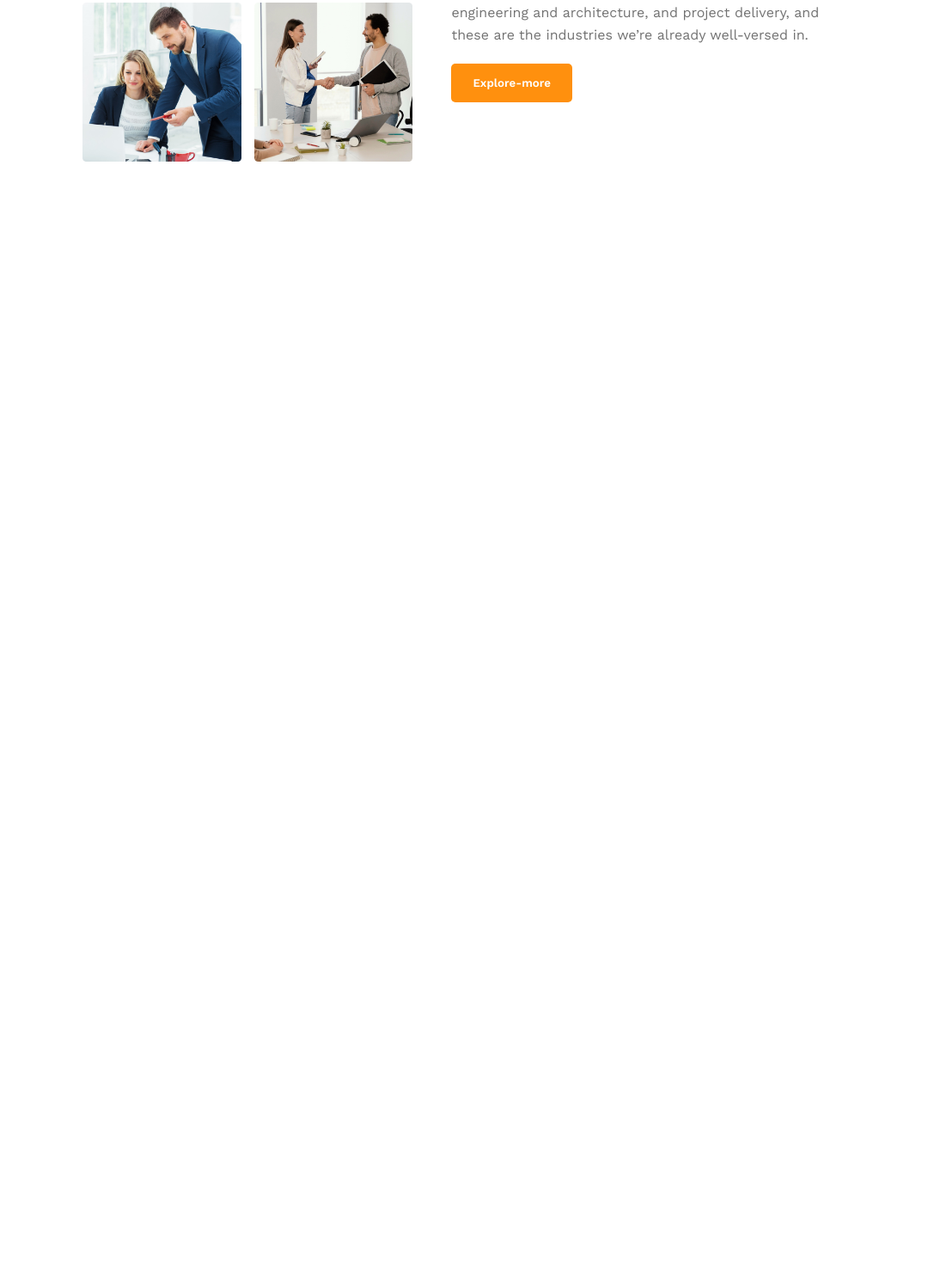
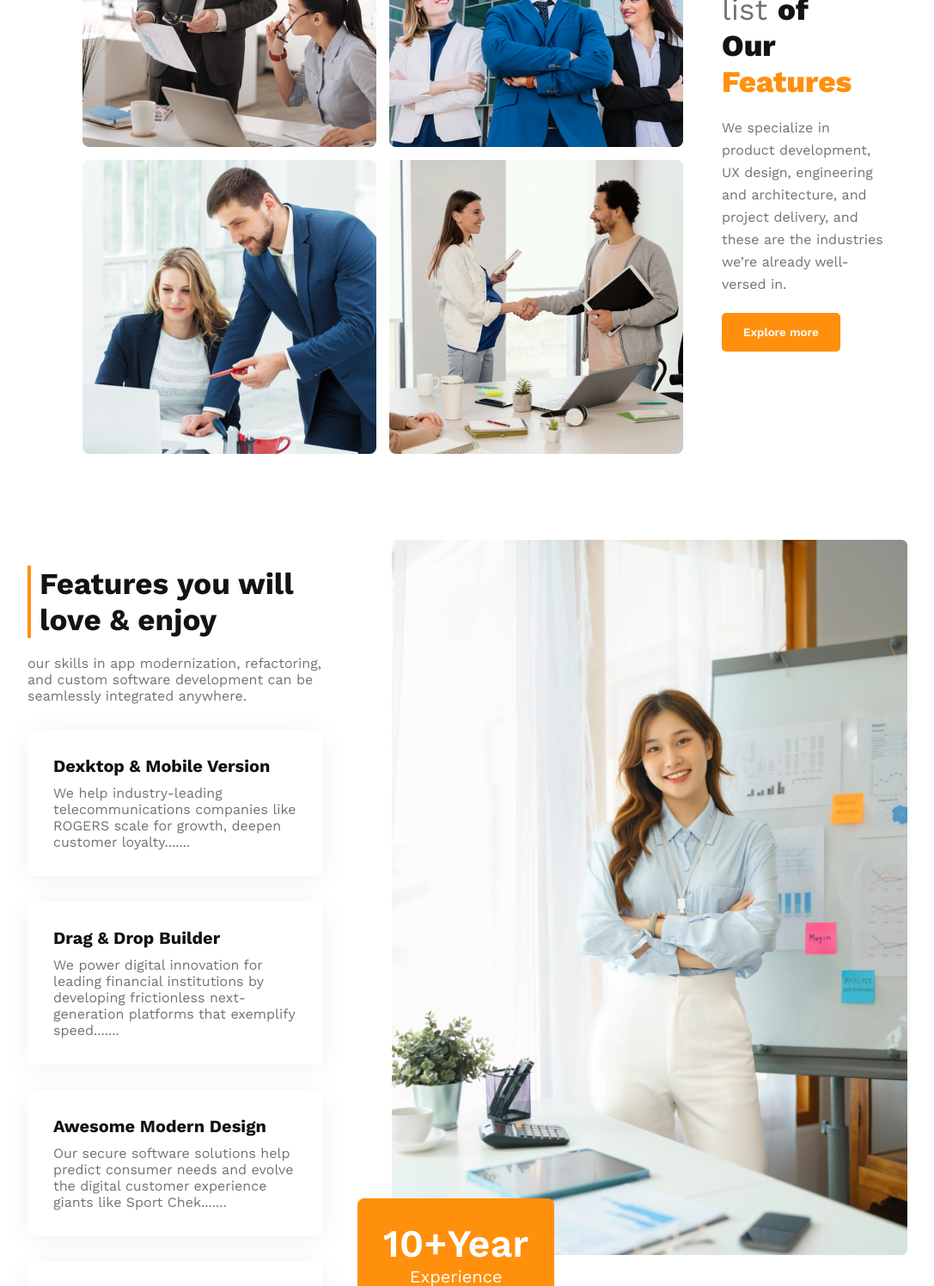
Before and after one commit to Foysalhossain/g3-architects, a plain HTML site: page index.html in a window 1280 px wide. Shown: the part 1304-2800 px from the top of the page at 86% size, without its empty margins (96-1183 px from the left). Before the commit the page ends 1592 px from the top, so only its background shows below. Drawn offline with nearby package versions, Linux system fonts and the light colour scheme.

Commit message:
feature section added

```diff
--- a/index.html
+++ b/index.html
@@ -49,6 +49,7 @@
     </header>
     <!-- main area -->
     <main>
+        <!-- features list area -->
         <div class="features-list">
             <div class="feature-list-img">
                 <img src="images/team1.png" alt="">
@@ -60,13 +61,57 @@
                 <h2 class="feature-list-title">Quick list <span class="color-1">of Our</span> <span
                         class="color-2">Features</span></h2>
                 <p>
-                    We specialize in product development, UX design, <br> engineering and architecture, and project
+                    We specialize in product development, UX design, engineering and architecture, and project
                     delivery,
                     and these are the industries we’re already well-versed in.
                 </p>
-                <button class="btn-primary">Explore-more</button>
+                <button class="btn-primary">Explore more</button>
             </div>
         </div>
+
+        <!-- featues section area -->
+        <div class="features-section">
+            <div class="feature-section-info">
+                <h2 class="feature-section-title">Features you will <br> love & enjoy</h2>
+                <p class="feature-description">
+                    our skills in app modernization, refactoring, and custom software development can be seamlessly
+                    integrated anywhere.
+                </p>
+                <div class="feature-box">
+                    <h3>Dexktop & Mobile Version</h3>
+                    <p>
+                        We help industry-leading telecommunications companies like ROGERS scale for growth, deepen
+                        customer loyalty.......
+                    </p>
+                </div>
+                <div class="feature-box">
+                    <h3>Drag & Drop Builder</h3>
+                    <p>
+                        We power digital innovation for leading financial institutions by developing frictionless
+                        next-generation platforms that exemplify speed.......
+                    </p>
+                </div>
+                <div class="feature-box">
+                    <h3>Awesome Modern Design</h3>
+                    <p>
+                        Our secure software solutions help predict consumer needs and evolve the digital customer
+                        experience giants like Sport Chek.......
+                    </p>
+                </div>
+                <div class="feature-box">
+                    <h3>Super Easy to Edit</h3>
+                    <p>
+                        For mobile, service-based companies, response time is a high priority. Our streamlined
+                        cloud-based solutions create the operational.......
+                    </p>
+                </div>
+            </div>
+            <div class="feature-section-img">
+                <img src="images/architect.png" alt="">
+                <button class="btn-secondary"><span class="secondary"> 10+Year</span> <br> Experience</button>
+            </div>
+        </div>
+
     </main>
     <!-- footer area -->
     <footer>
--- a/styles/style.css
+++ b/styles/style.css
@@ -39,7 +39,8 @@ header {
     text-decoration: none;
     margin-right: 30px;
     color: #424242;
-    font-size: 16px;
+    font-size: 18px;
+    font-weight: 600;
 }
 
 /* branding img style */
@@ -58,7 +59,7 @@ header {
 
 .branding-info p {
     color: #727272;
-    font-size: 14px;
+    font-size: 16px;
     margin: 20px 0;
 }
 
@@ -95,7 +96,8 @@ header {
 }
 
 .feature-list-img img {
-    width: 100%;
+    width: 342px;
+    height: 342px;
 }
 
 .feature-list-title {
@@ -122,3 +124,71 @@ header {
     line-height: 26px;
     margin: 20px 0;
 }
+
+/* feature section style */
+.features-section {
+    width: 80%;
+    margin: auto;
+    display: flex;
+}
+
+.feature-section-info {
+    margin-right: 80px;
+    margin-top: 10px;
+}
+
+.feature-section-title {
+    color: #131313;
+    font-size: 35px;
+    font-weight: 700;
+    margin: 20px 0;
+    padding-left: 10px;
+    border-left: 4px solid #FF900E;
+}
+
+.feature-description {
+    color: #727272;
+    font-size: 16px;
+    margin: 20px 0;
+}
+
+.feature-box {
+    background: #FFFFFF;
+    box-shadow: 0px 4px 30px rgba(0, 0, 0, 0.06);
+    border-radius: 8px;
+    padding: 30px;
+    margin: 30px 0;
+}
+
+.feature-box h3 {
+    font-size: 20px;
+    color: #131313;
+    margin-bottom: 10px;
+}
+
+.feature-box p {
+    color: #727272;
+    font-size: 16px;
+}
+
+/* feature section img */
+.feature-section-img img {
+    width: 600px;
+}
+
+/* btn-secondary */
+.btn-secondary {
+    padding: 26px 30px;
+    background-color: #FF900E;
+    border: 0;
+    border-radius: 8px;
+    font-size: 20px;
+    color: #FFFFFF;
+    margin-left: -40px;
+    margin-top: -70px;
+}
+
+.secondary {
+    font-size: 45px;
+    font-weight: 600;
+}
```
